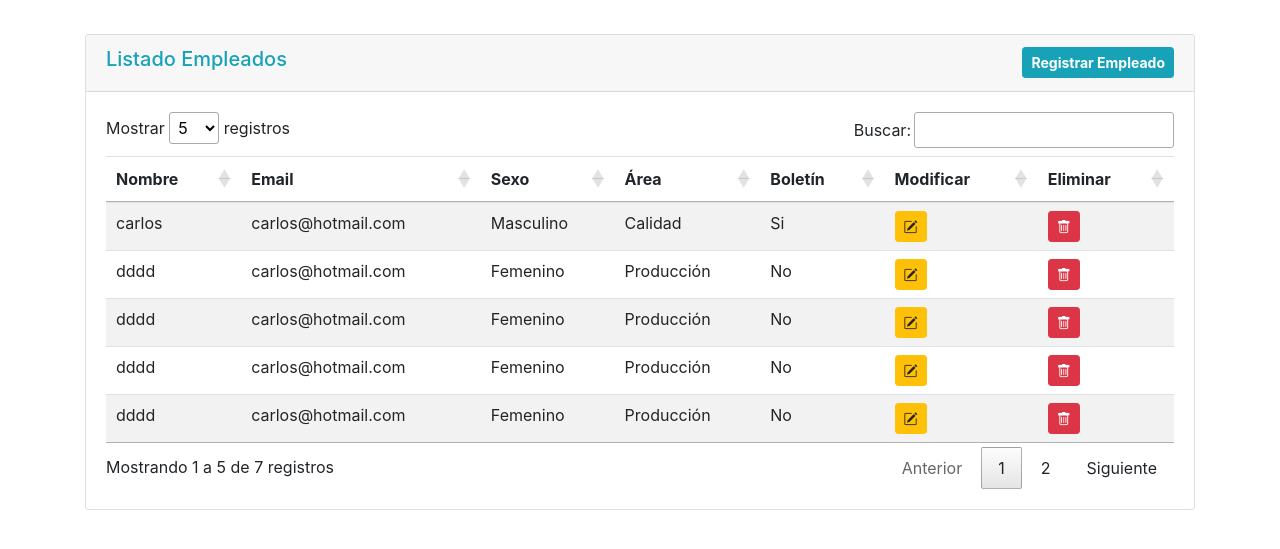
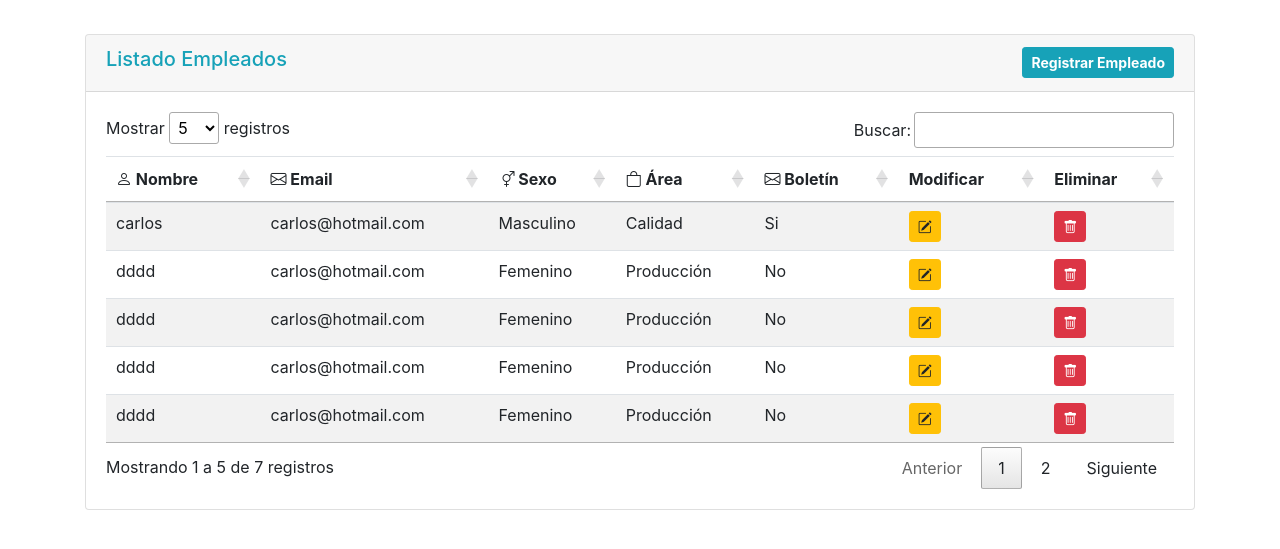
Before and after one commit to carlos9110-developer/PruebaNexura, a PHP site: page / in a window 1280 px wide. Shown: the part 56-605 px from the top of the page. Run offline with PHP 8.4, Linux system fonts and the light colour scheme; data comes from the database, SQL or seed files in the repository; some libraries are stand-ins or nearby versions.

Commit message:
Se agregan iconos tabla y formularios

```diff
--- a/index.php
+++ b/index.php
@@ -61,11 +61,11 @@
                 <table class="table table-striped" id="tbl_empleados" width="100%">
                     <thead>
                         <tr>
-                            <th scope="col">Nombre</th>
-                            <th scope="col">Email</th>
-                            <th scope="col">Sexo</th>
-                            <th scope="col">Área</th>
-                            <th scope="col">Boletín</th>
+                            <th scope="col"><i class="bi bi-person"></i> Nombre</th>
+                            <th scope="col"><i class="bi bi-envelope"></i> Email</th>
+                            <th scope="col"><i class="bi bi-gender-ambiguous"></i> Sexo</th>
+                            <th scope="col"><i class="bi bi-bag"></i> Área</th>
+                            <th scope="col"><i class="bi bi-envelope"></i> Boletín</th>
                             <th scope="col">Modificar</th>
                             <th scope="col">Eliminar</th>
                         </tr>
@@ -109,7 +109,7 @@
                             <label>Nombre Completo *</label>
                             <div class="input-group mb-4">
                                 <div class="input-group-prepend">
-                                    <span class="input-group-text" id="basic-addon1"><i class="bi bi-card-user"></i></span>
+                                    <span class="input-group-text" id="basic-addon1"><i class="bi bi-person"></i></span>
                                 </div>
                                 <input class="form-control" type="text" id="nombre_completo" name="nombre_completo" required>
                             </div>
@@ -118,7 +118,7 @@
                             <label>Correo electrónico *</label>
                             <div class="input-group mb-4">
                                 <div class="input-group-prepend">
-                                    <span class="input-group-text" id="basic-addon1"><i class="bi bi-card-heading"></i></span>
+                                    <span class="input-group-text" id="basic-addon1"><i class="bi bi-envelope"></i></span>
                                 </div>
                                 <input class="form-control" type="email" id="correo_electronico" name="correo_electronico" required>
                             </div>
@@ -145,7 +145,7 @@
                             <label>Area *</label>
                             <div class="input-group mb-4">
                                 <div class="input-group-prepend">
-                                    <span class="input-group-text" id="basic-addon1"><i class="bi bi-card-heading"></i></span>
+                                    <span class="input-group-text" id="basic-addon1"><i class="bi bi-bag"></i></span>
                                 </div>
                                 <select class="form-control" name="area" id="area" required>
                                 <option value="">Seleccione una opción:</option>
--- a/registrarEmpleados.php
+++ b/registrarEmpleados.php
@@ -61,7 +61,7 @@
                             <label>Nombre Completo *</label>
                             <div class="input-group mb-4">
                                 <div class="input-group-prepend">
-                                    <span class="input-group-text" id="basic-addon1"><i class="bi bi-card-user"></i></span>
+                                    <span class="input-group-text" id="basic-addon1"><i class="bi bi-person"></i></span>
                                 </div>
                                 <input class="form-control" type="text" id="nombre_completo" name="nombre_completo" required>
                             </div>
@@ -70,7 +70,7 @@
                             <label>Correo electrónico *</label>
                             <div class="input-group mb-4">
                                 <div class="input-group-prepend">
-                                    <span class="input-group-text" id="basic-addon1"><i class="bi bi-card-heading"></i></span>
+                                    <span class="input-group-text" id="basic-addon1"><i class="bi bi-envelope"></i></span>
                                 </div>
                                 <input class="form-control" type="email" id="correo_electronico" name="correo_electronico" required>
                             </div>
@@ -97,7 +97,7 @@
                             <label>Area *</label>
                             <div class="input-group mb-4">
                                 <div class="input-group-prepend">
-                                    <span class="input-group-text" id="basic-addon1"><i class="bi bi-card-heading"></i></span>
+                                    <span class="input-group-text" id="basic-addon1"><i class="bi bi-bag"></i></span>
                                 </div>
                                 <select class="form-control" name="area" id="area" required>
                                     <option value="">Seleccione una opción:</option>
```
